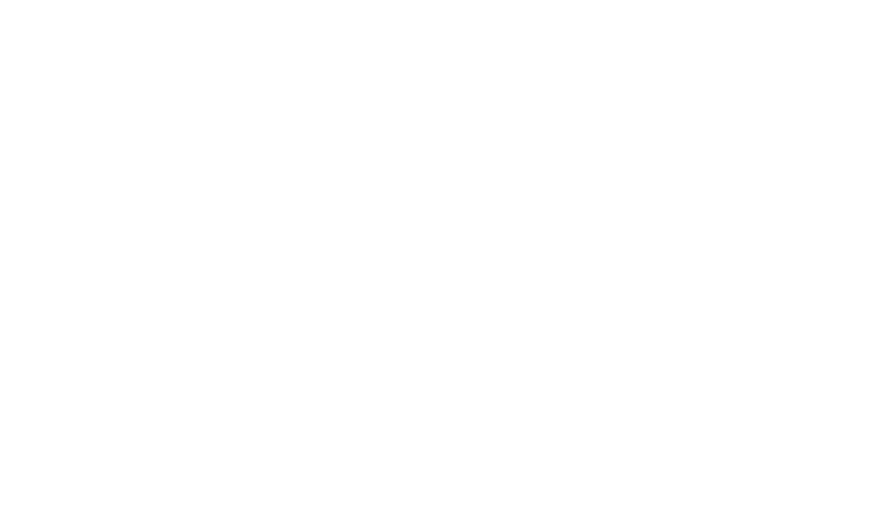
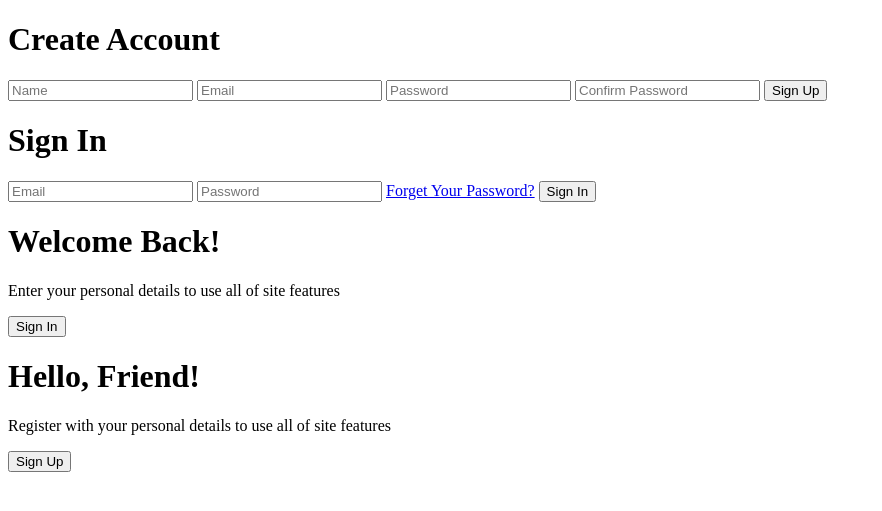
Before and after one commit to Mahe7781/mahe-files, a PHP site: page / in a window 1280 px wide. Before the commit the part shown is empty. Shown: the top 511 px of the page, without its empty margins (0-882 px from the left). Run offline with PHP 8.4, Linux system fonts and the light colour scheme.

Commit message:
Update index.php

```diff
--- a/index.php
+++ b/index.php
@@ -0,0 +1,53 @@
+<!DOCTYPE html>
+<html lang="en">
+
+<head>
+    <meta charset="UTF-8">
+    <meta name="viewport" content="width=device-width, initial-scale=1.0">
+    <link rel="stylesheet" href="https://cdnjs.cloudflare.com/ajax/libs/font-awesome/6.4.2/css/all.min.css">
+    <link rel="stylesheet" href="style.css">
+    <title>register & login</title>
+</head>
+
+<body>
+
+    <div class="container" id="container">
+        <div class="form-container sign-up">
+            <form method="post" action="register.php">
+                <h1>Create Account</h1>
+                <input type="text" placeholder="Name">
+                <input type="email" placeholder="Email">
+                <input type="password" placeholder="Password">
+                <input type="password" placeholder="Confirm Password">
+                <button>Sign Up</button>
+            </form>
+        </div>
+        <div class="form-container sign-in">
+            <form method="post" action="register.php">
+                <h1>Sign In</h1>
+                <input type="email" placeholder="Email">
+                <input type="password" placeholder="Password">
+                <a href="#">Forget Your Password?</a>
+                <button>Sign In</button>
+            </form>
+        </div>
+        <div class="toggle-container">
+            <div class="toggle">
+                <div class="toggle-panel toggle-left">
+                    <h1>Welcome Back!</h1>
+                    <p>Enter your personal details to use all of site features</p>
+                    <button class="hidden" id="login">Sign In</button>
+                </div>
+                <div class="toggle-panel toggle-right">
+                    <h1>Hello, Friend!</h1>
+                    <p>Register with your personal details to use all of site features</p>
+                    <button class="hidden" id="register">Sign Up</button>
+                </div>
+            </div>
+        </div>
+    </div>
+
+    <script src="script.js"></script>
+</body>
+
+</html>
```
